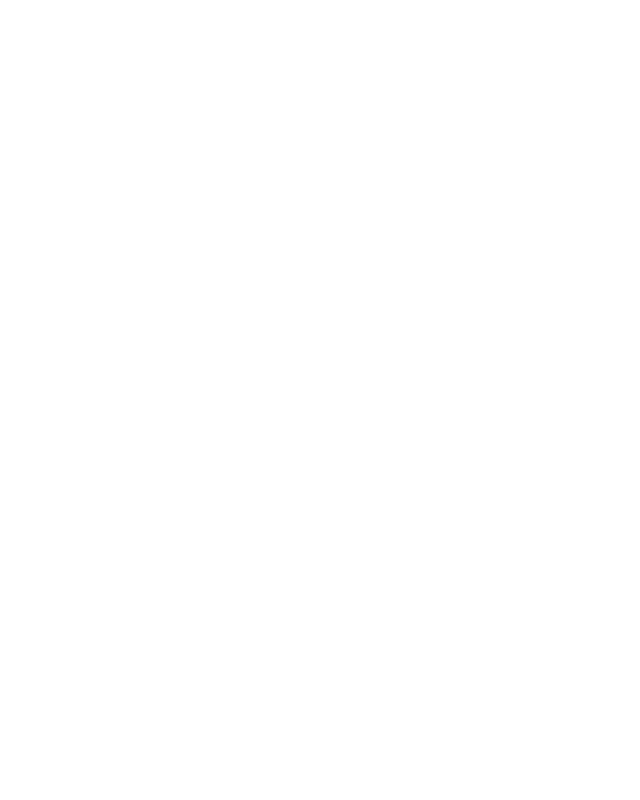
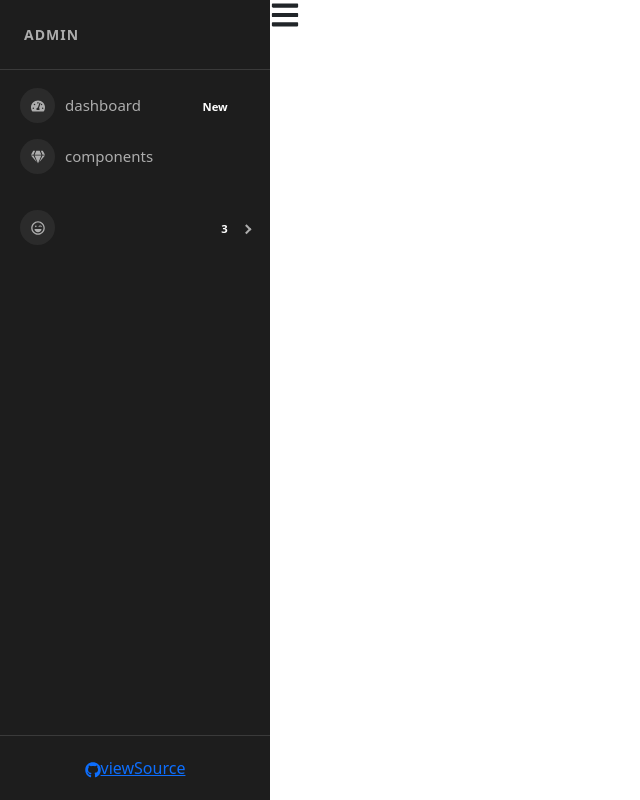
Before and after one commit to vuthanhcong02/React_LMS, a React (Create React App) app: page /admin in a window 1280 px wide. Before the commit this address had no page. Shown: the whole page, without its empty margins (0-640 px from the left). Built offline with nearby package versions, Linux system fonts and the light colour scheme.

Commit message:
build sidebar in admin dashboard

```diff
--- a/package.json
+++ b/package.json
@@ -11,6 +11,8 @@
     "react": "^18.2.0",
     "react-bootstrap": "^2.9.1",
     "react-dom": "^18.2.0",
+    "react-icons": "4.4.0",
+    "react-pro-sidebar": "0.7.1",
     "react-router-dom": "^6.20.1",
     "react-scripts": "5.0.1",
     "sass": "^1.69.5",
--- /dev/null
+++ b/src/components/Admin/Admin.js
@@ -0,0 +1,20 @@
+import React from "react";
+import "./Admin.scss";
+import { FaBars } from "react-icons/fa";
+import { useState } from "react";
+import SideBar from "./SideBar";
+export default function Admin() {
+  const [collapsed, setCollapsed] = useState(false);
+  return (
+    <>
+      <div className="admin-container">
+        <div className="admin-sidebar">
+          <SideBar collapsed={collapsed} />
+        </div>
+        <div className="admin-content">
+          <FaBars size={30} onClick={() => setCollapsed(!collapsed)} />
+        </div>
+      </div>
+    </>
+  );
+}
--- /dev/null
+++ b/src/components/Admin/Admin.scss
@@ -0,0 +1,9 @@
+.admin-container{
+    display: flex;
+    .admin-sidebar{
+        .pro-sidebar {
+            height: 100vh !important;
+            }
+    }
+    .admin-content{}
+}
--- /dev/null
+++ b/src/components/Admin/SideBar.js
@@ -0,0 +1,99 @@
+import "react-pro-sidebar/dist/css/styles.css";
+import {
+  ProSidebar,
+  Menu,
+  MenuItem,
+  SubMenu,
+  SidebarHeader,
+  SidebarFooter,
+  SidebarContent,
+} from "react-pro-sidebar";
+
+import {
+  FaTachometerAlt,
+  FaGem,
+  FaGithub,
+  FaRegLaughWink,
+} from "react-icons/fa";
+
+const SideBar = (props) => {
+  const { collapsed, toggled, handleToggleSidebar } = props;
+  return (
+    <>
+      <ProSidebar
+        collapsed={collapsed}
+        toggled={toggled}
+        breakPoint="md"
+        onToggle={handleToggleSidebar}
+      >
+        <SidebarHeader>
+          <div
+            style={{
+              padding: "24px",
+              textTransform: "uppercase",
+              fontWeight: "bold",
+              fontSize: 14,
+              letterSpacing: "1px",
+              overflow: "hidden",
+              textOverflow: "ellipsis",
+              whiteSpace: "nowrap",
+            }}
+          >
+            ADMIN
+          </div>
+        </SidebarHeader>
+
+        <SidebarContent>
+          <Menu iconShape="circle">
+            <MenuItem
+              icon={<FaTachometerAlt />}
+              suffix={<span className="badge red">New</span>}
+            >
+              dashboard
+            </MenuItem>
+            <MenuItem icon={<FaGem />}> components </MenuItem>
+          </Menu>
+          <Menu iconShape="circle">
+            <SubMenu
+              suffix={<span className="badge yellow">3</span>}
+              icon={<FaRegLaughWink />}
+            >
+              <MenuItem> 1</MenuItem>
+              <MenuItem> 2</MenuItem>
+              <MenuItem> 3</MenuItem>
+            </SubMenu>
+          </Menu>
+        </SidebarContent>
+
+        <SidebarFooter style={{ textAlign: "center" }}>
+          <div
+            className="sidebar-btn-wrapper"
+            style={{
+              padding: "20px 24px",
+            }}
+          >
+            <a
+              href="https://github.com/azouaoui-med/react-pro-sidebar"
+              target="_blank"
+              className="sidebar-btn"
+              rel="noopener noreferrer"
+            >
+              <FaGithub />
+              <span
+                style={{
+                  whiteSpace: "nowrap",
+                  textOverflow: "ellipsis",
+                  overflow: "hidden",
+                }}
+              >
+                viewSource
+              </span>
+            </a>
+          </div>
+        </SidebarFooter>
+      </ProSidebar>
+    </>
+  );
+};
+
+export default SideBar;
--- a/src/index.js
+++ b/src/index.js
@@ -1,24 +1,26 @@
-import React from 'react';
-import ReactDOM from 'react-dom/client';
-import App from './App';
-import reportWebVitals from './reportWebVitals';
-import 'bootstrap/dist/css/bootstrap.min.css';
-import {BrowserRouter, Routes, Route} from 'react-router-dom';
-import MyCourse from './components/MyCourse/MyCourse';
-import DashboardUser from './components/DashboardUser/DashboardUser';
-import Home from './components/Home/Home';
-import CourseMain from './components/CourseMain/CourseMain';
-const root = ReactDOM.createRoot(document.getElementById('root'));
+import React from "react";
+import ReactDOM from "react-dom/client";
+import App from "./App";
+import reportWebVitals from "./reportWebVitals";
+import "bootstrap/dist/css/bootstrap.min.css";
+import { BrowserRouter, Routes, Route } from "react-router-dom";
+import MyCourse from "./components/MyCourse/MyCourse";
+import DashboardUser from "./components/DashboardUser/DashboardUser";
+import Home from "./components/Home/Home";
+import CourseMain from "./components/CourseMain/CourseMain";
+import Admin from "./components/Admin/Admin";
+const root = ReactDOM.createRoot(document.getElementById("root"));
 root.render(
   // <React.StrictMode>
   <BrowserRouter>
     <Routes>
-          <Route path="/" element={<App />} >
-            <Route index element={<Home />}/>
-            <Route path="my-course" element={<MyCourse/>}/>
-            <Route path="dashboard" element={<DashboardUser />}/>
-            <Route path="course/view/:id" element={<CourseMain />}/>
+      <Route path="/" element={<App />}>
+        <Route index element={<Home />} />
+        <Route path="my-course" element={<MyCourse />} />
+        <Route path="dashboard" element={<DashboardUser />} />
+        <Route path="course/view/:id" element={<CourseMain />} />
       </Route>
+      <Route path="admin" element={<Admin />} />
     </Routes>
   </BrowserRouter>
   // </React.StrictMode>
```
Also changed, not shown: 1 other file (tests, documents, lock files or other folders). Lines whose indentation alone changed are shown as unchanged.
